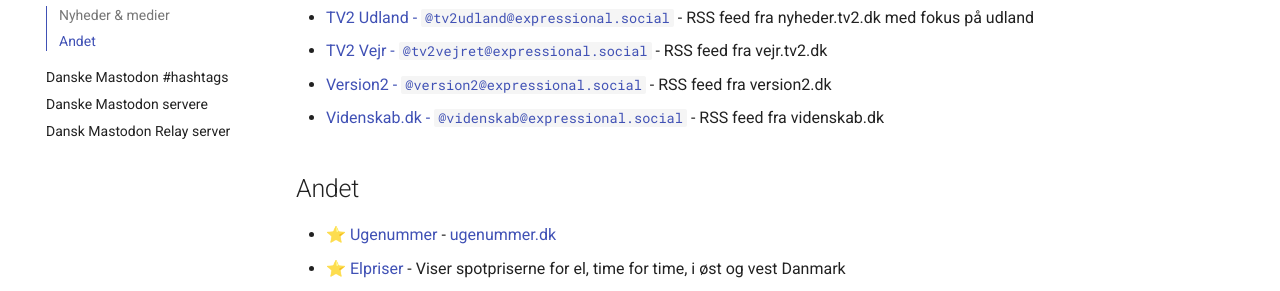
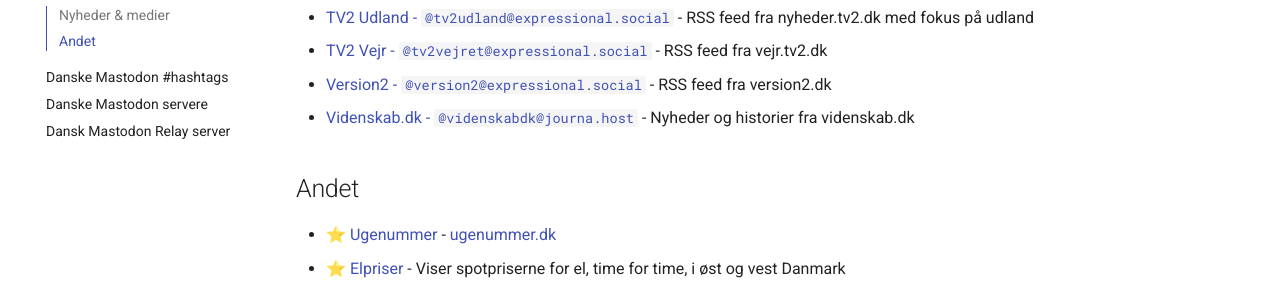
Before and after one commit to jippi/masto-guide, an MkDocs documentation site: the page built from docs/dk/bots.md, in a window 1280 px wide and 900 px high, scrolled down 1438 px. Shown: the part 416-707 px from the top of the window. Built offline with MkDocs 1.6.1 and Material for MkDocs 9.7.7, drawn with Linux system fonts in a browser that asks for light colours; a script that is not in the unit is left out; comment, search, counter and statistics services are not loaded.

Commit message:
Skift til den officielle Videnskab.dk mastodon-konto
Som følge af dette toot:

https://journa.host/@videnskabdk/111970937686439901

```diff
--- a/docs/dk/bots.md
+++ b/docs/dk/bots.md
@@ -58,7 +58,7 @@
 - [TV2 Udland - `@tv2udland@expressional.social`](https://expressional.social/@tv2udland){target=_blank rel=me} - RSS feed fra nyheder.tv2.dk med fokus på udland
 - [TV2 Vejr - `@tv2vejret@expressional.social`](https://expressional.social/@tv2vejret){target=_blank rel=me} - RSS feed fra vejr.tv2.dk
 - [Version2 - `@version2@expressional.social`](https://expressional.social/@version2){target=_blank rel=me} - RSS feed fra version2.dk
-- [Videnskab.dk - `@videnskab@expressional.social`](https://expressional.social/@videnskab){target=_blank rel=me} - RSS feed fra videnskab.dk
+- [Videnskab.dk - `@videnskabdk@journa.host`](https://journa.host/@videnskabdk){target=_blank rel=me} - Nyheder og historier fra videnskab.dk
 
 ## Andet
 
```
